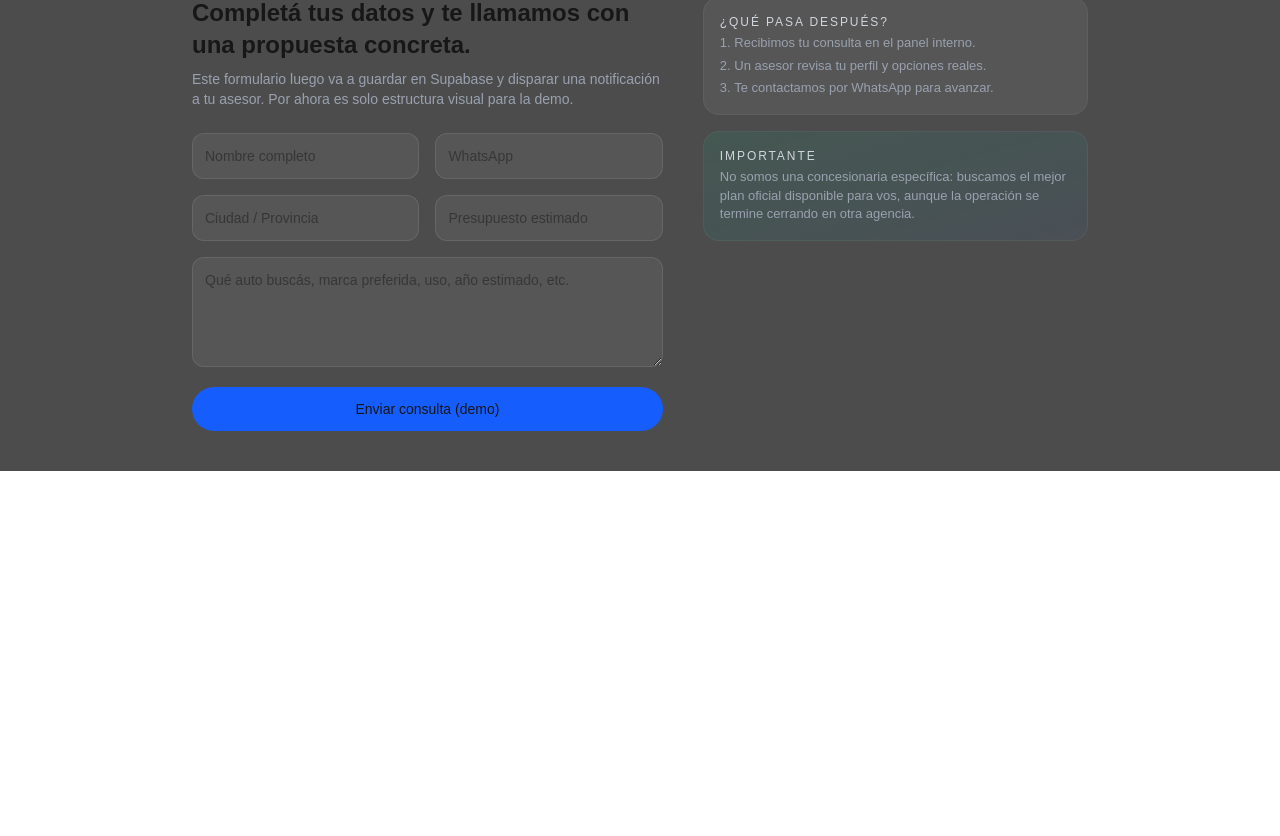
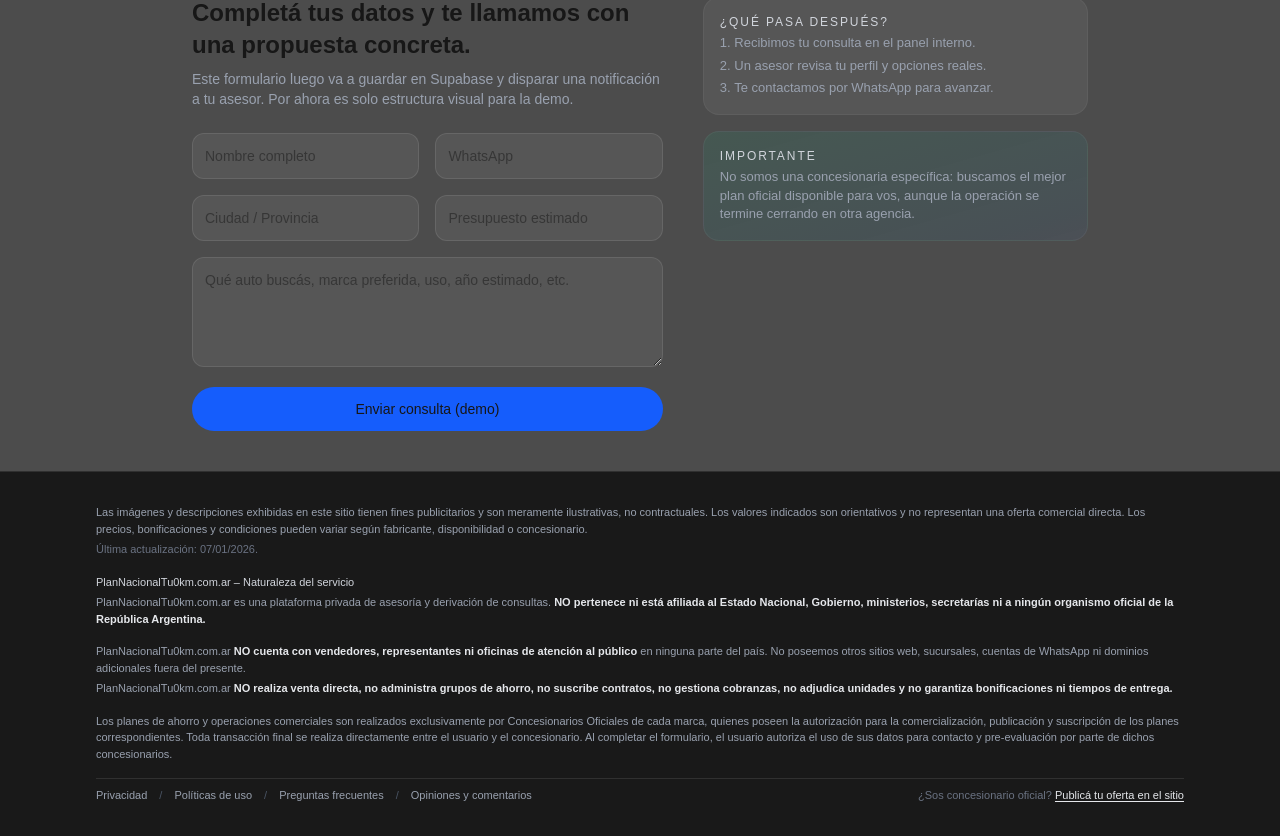
Before and after one commit to DavidFlautero/ladingpageconse1, a Next.js app: page / in a window 1280 px wide. Shown: the part 666-1502 px from the top of the page. Before the commit the page ends 1137 px from the top, so only its background shows below. Built offline with nearby package versions, Linux system fonts and the light colour scheme.

Commit message:
Mejorando frondend

```diff
--- a/app/layout.tsx
+++ b/app/layout.tsx
@@ -1,10 +1,12 @@
 import "./globals.css";
 import type { Metadata } from "next";
 import type { ReactNode } from "react";
+import Footer from "@/components/layout/Footer";
 
 export const metadata: Metadata = {
-  title: "Plataforma Plan Nacional 0km",
-  description: "Landing premium + panel administrativo para planes nacionales",
+  title: "Plan Nacional tu 0km",
+  description:
+    "PlanNacionalTu0km.com.ar es una plataforma privada de asesoría y captación de leads para acceso a vehículos 0km y usados llave por llave. No pertenece al Gobierno ni a organismos oficiales.",
 };
 
 export default function RootLayout({
@@ -15,7 +17,10 @@ export default function RootLayout({
   return (
     <html lang="es">
       <body className="bg-gradient-to-b from-[#05070B] via-[#020308] to-black text-white min-h-screen antialiased">
-        {children}
+        <div className="min-h-screen flex flex-col">
+          <div className="flex-1">{children}</div>
+          <Footer />
+        </div>
       </body>
     </html>
   );
--- /dev/null
+++ b/components/layout/Footer.tsx
@@ -0,0 +1,96 @@
+"use client";
+
+export default function Footer() {
+  return (
+    <footer className="border-t border-white/10 bg-black/90 px-6 md:px-16 lg:px-24 py-8 text-[11px] text-gray-400">
+      <div className="max-w-6xl mx-auto space-y-4">
+        <div className="space-y-1">
+          <p>
+            Las imágenes y descripciones exhibidas en este sitio tienen fines
+            publicitarios y son meramente ilustrativas, no contractuales. Los
+            valores indicados son orientativos y no representan una oferta
+            comercial directa. Los precios, bonificaciones y condiciones pueden
+            variar según fabricante, disponibilidad o concesionario.
+          </p>
+          <p className="text-gray-500">
+            Última actualización: <span className="font-medium">07/01/2026</span>.
+          </p>
+        </div>
+
+        <div className="space-y-1">
+          <p className="font-medium text-gray-300">
+            PlanNacionalTu0km.com.ar – Naturaleza del servicio
+          </p>
+          <p>
+            PlanNacionalTu0km.com.ar es una plataforma privada de asesoría y
+            derivación de consultas.{" "}
+            <span className="font-semibold text-gray-200">
+              NO pertenece ni está afiliada al Estado Nacional, Gobierno,
+              ministerios, secretarías ni a ningún organismo oficial de la
+              República Argentina.
+            </span>
+          </p>
+        </div>
+
+        <div className="space-y-1">
+          <p>
+            PlanNacionalTu0km.com.ar{" "}
+            <span className="font-semibold text-gray-200">
+              NO cuenta con vendedores, representantes ni oficinas de atención
+              al público
+            </span>{" "}
+            en ninguna parte del país. No poseemos otros sitios web, sucursales,
+            cuentas de WhatsApp ni dominios adicionales fuera del presente.
+          </p>
+          <p>
+            PlanNacionalTu0km.com.ar{" "}
+            <span className="font-semibold text-gray-200">
+              NO realiza venta directa, no administra grupos de ahorro, no
+              suscribe contratos, no gestiona cobranzas, no adjudica unidades
+              y no garantiza bonificaciones ni tiempos de entrega.
+            </span>
+          </p>
+        </div>
+
+        <div className="space-y-1">
+          <p>
+            Los planes de ahorro y operaciones comerciales son realizados
+            exclusivamente por Concesionarios Oficiales de cada marca, quienes
+            poseen la autorización para la comercialización, publicación y
+            suscripción de los planes correspondientes. Toda transacción final
+            se realiza directamente entre el usuario y el concesionario. Al
+            completar el formulario, el usuario autoriza el uso de sus datos
+            para contacto y pre-evaluación por parte de dichos concesionarios.
+          </p>
+        </div>
+
+        <div className="flex flex-col md:flex-row md:items-center md:justify-between gap-2 pt-2 border-t border-white/10 mt-4">
+          <div className="flex flex-wrap gap-3">
+            <a href="#" className="hover:text-gray-200 transition">
+              Privacidad
+            </a>
+            <span className="text-gray-600">/</span>
+            <a href="#" className="hover:text-gray-200 transition">
+              Políticas de uso
+            </a>
+            <span className="text-gray-600">/</span>
+            <a href="#" className="hover:text-gray-200 transition">
+              Preguntas frecuentes
+            </a>
+            <span className="text-gray-600">/</span>
+            <a href="#" className="hover:text-gray-200 transition">
+              Opiniones y comentarios
+            </a>
+          </div>
+
+          <div className="text-gray-500">
+            ¿Sos concesionario oficial?{" "}
+            <a href="#" className="text-gray-200 underline underline-offset-2">
+              Publicá tu oferta en el sitio
+            </a>
+          </div>
+        </div>
+      </div>
+    </footer>
+  );
+}
```
